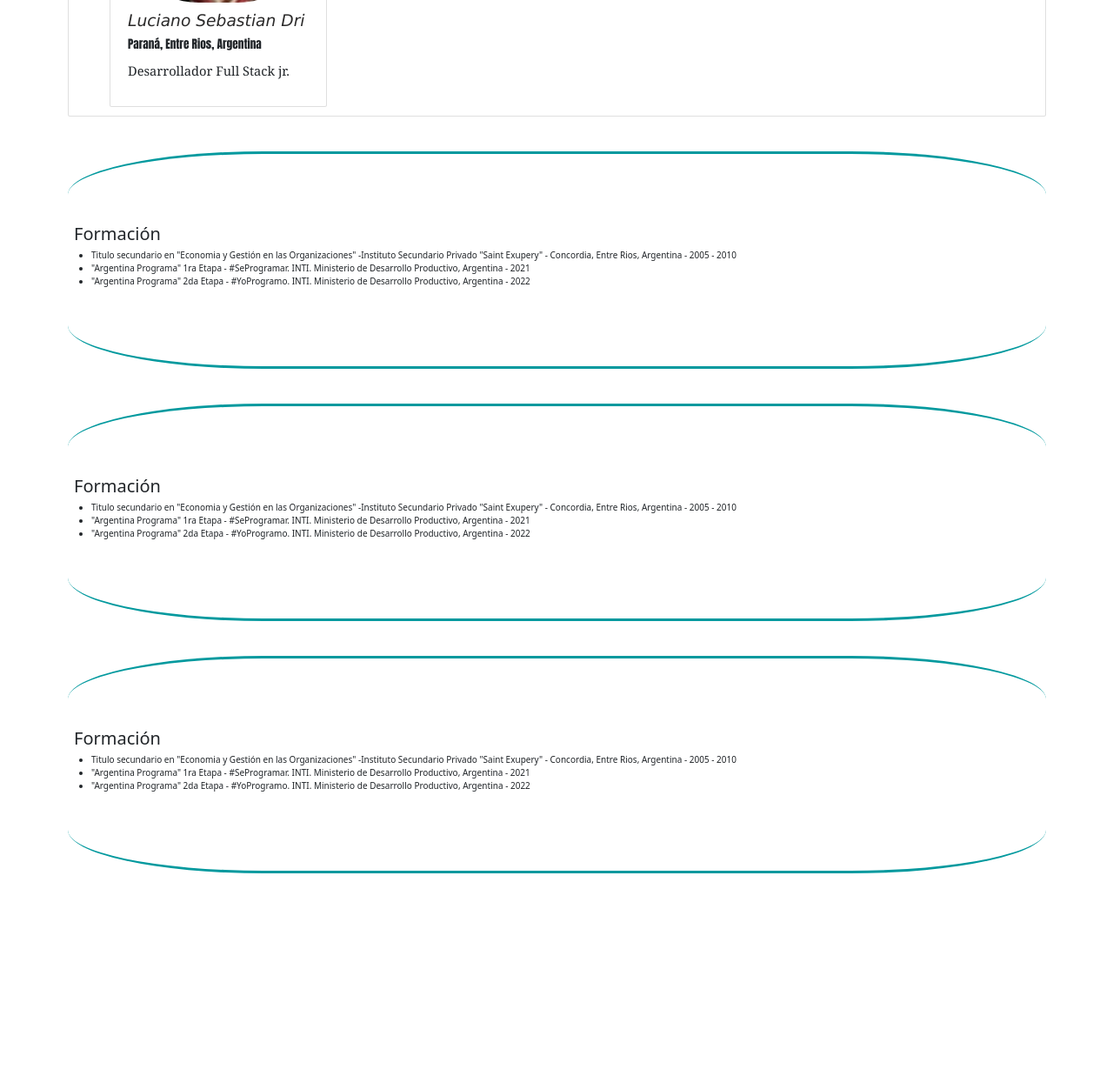
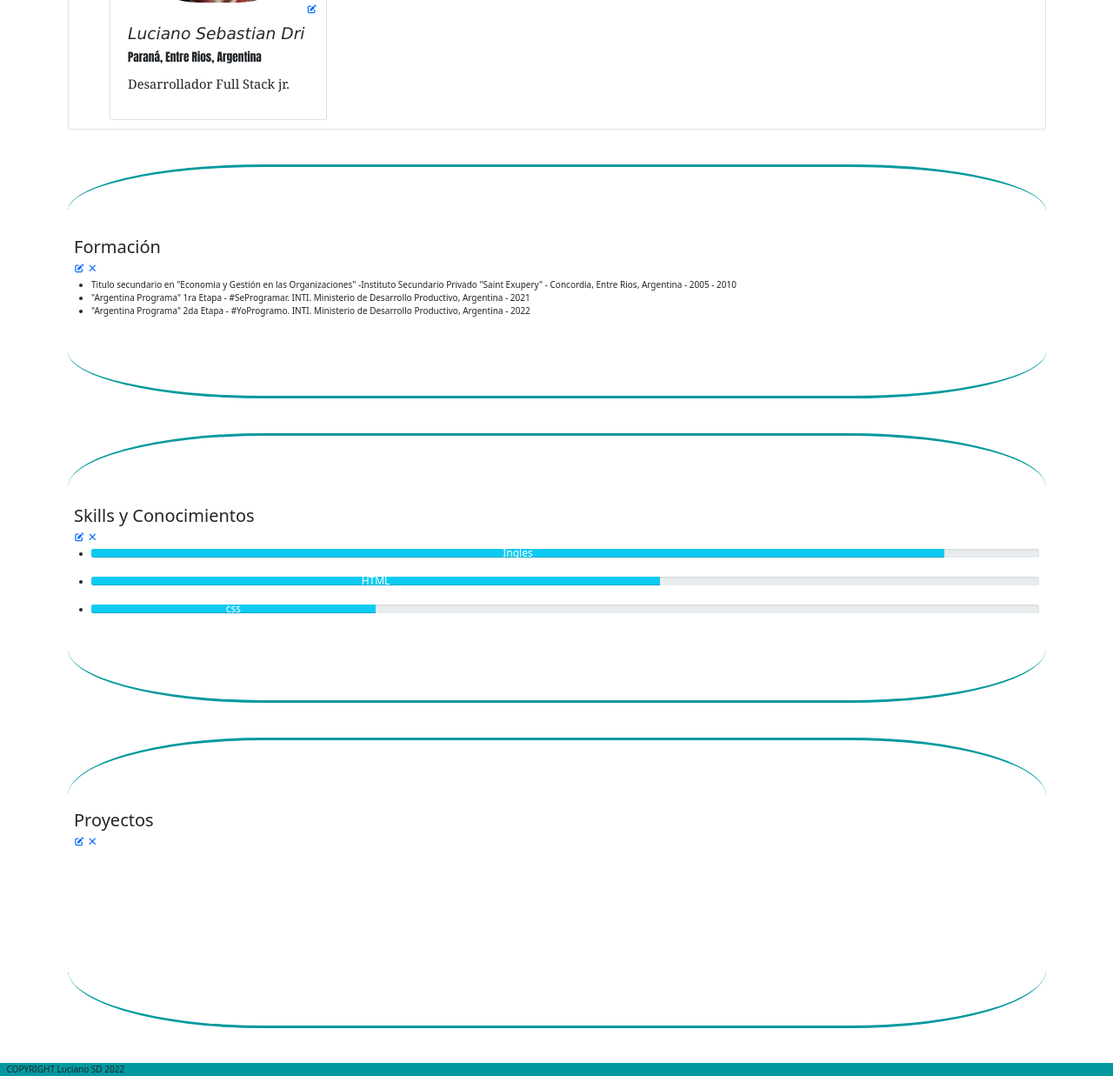
Before and after one commit to LsDri92/maquetadoportfolio, a plain HTML site: page Portfolio/index.html in a window 1280 px wide. Shown: the part 342-1579 px from the top of the page at 87% size. Before the commit the page ends 1386 px from the top, so only its background shows below. Drawn offline with nearby package versions, Linux system fonts and the light colour scheme.

Commit message:
Add files via upload

```diff
--- a/Portfolio/index.html
+++ b/Portfolio/index.html
@@ -13,9 +13,10 @@
     <link rel="stylesheet" href="https://maxcdn.bootstrapcdn.com/bootstrap/3.4.1/css/bootstrap.min.css">
     <link rel="stylesheet" href="https://cdn.jsdelivr.net/npm/bootstrap@5.1.3/dist/css/bootstrap.min.css"
         integrity="sha384-1BmE4kWBq78iYhFldvKuhfTAU6auU8tT94WrHftjDbrCEXSU1oBoqyl2QvZ6jIW3" crossorigin="anonymous">
-    <link rel="stylesheet"
-        href="https://cdn.jsdelivr.net/npm/@fortawesome/fontawesome-free@5.15.4/css/fontawesome.min.css"
-        integrity="sha384-jLKHWM3JRmfMU0A5x5AkjWkw/EYfGUAGagvnfryNV3F9VqM98XiIH7VBGVoxVSc7" crossorigin="anonymous">
+    <link rel="stylesheet" href="node_modules\@fortawesome\fontawesome-free\css/all.css">
+    <link rel="stylesheet" href="node_modules/@fortawesome/fontawesome-free/css/all.min.css">
+    <link href="https://cdn.jsdelivr.net/npm/bootstrap@5.0.1/dist/css/bootstrap.min.css" rel="stylesheet"
+    integrity="sha384-+0n0xVW2eSR5OomGNYDnhzAbDsOXxcvSN1TPprVMTNDbiYZCxYbOOl7+AMvyTG2x" crossorigin="anonymous">
 
 </head>
 
@@ -39,6 +40,7 @@
         <div class=" container-fluid card myself-card ">
             <div class="card" style="width:250px">
                 <img class="card-img-top" src="cv.png" alt="fotocv-prueba" width="100%">
+                <div class="btn-edit"> <a href="#" class="btn-right">  <i class="fa fa-edit"></i>  </a>  </div>
 
                 <div class="card-body">
                     <h4 class="card-title">Luciano Sebastian Dri</h4>
@@ -50,37 +52,54 @@
 
         <div class="container-fluid formation">
             <h2>Formación</h2>
+            <div class="btn-edit"> <a href="#" class="btn-right">  <i class="fa fa-edit"></i>   </a>  </div>
+            <div class="btn-edit"> <a href="#" class="btn-right">  <i class="fa fa-times"></i>   </a>  </div>
+                    <ul>
+                        <li> Titulo secundario en "Economia y Gestión en las Organizaciones" -Instituto Secundario
+                            Privado
+                            "Saint Exupery" - Concordia, Entre Rios, Argentina - 2005 - 2010</li>
+                        <li>"Argentina Programa" 1ra Etapa - #SeProgramar. INTI. Ministerio de Desarrollo Productivo,
+                            Argentina
+                            - 2021 </li>
+                        <li>"Argentina Programa" 2da Etapa - #YoProgramo. INTI. Ministerio de Desarrollo Productivo,
+                            Argentina -
+                            2022</li>
+                    </ul>
 
+        </div>
+
+        <div class="container-fluid formation">
+            <h2>Skills y Conocimientos</h2>
+            <div class="btn-edit"> <a href="#" class="btn-right">  <i class="fa fa-edit"></i>   </a>  </div>
+            <div class="btn-edit"> <a href="#" class="btn-right">  <i class="fa fa-times"></i>   </a>  </div>
             <ul>
-                <li> Titulo secundario en "Economia y Gestión en las Organizaciones" -Instituto Secundario Privado "Saint Exupery" - Concordia, Entre Rios, Argentina - 2005 - 2010</li>
-                <li>"Argentina Programa" 1ra Etapa - #SeProgramar. INTI. Ministerio de Desarrollo Productivo, Argentina - 2021 </li>
-                <li>"Argentina Programa" 2da Etapa - #YoProgramo. INTI. Ministerio de Desarrollo Productivo, Argentina - 2022</li>
+                <li> <div class="progress">
+                    <div class="progress-bar bg-info" style="width:90%"> Ingles </div>
+                  </div></li>
+                <li><div class="progress">
+                    <div class="progress-bar bg-info" style="width:60%"> HTML </div>
+                  </div> </li>
+                <li><div class="progress">
+                    <div class="progress-bar bg-info" style="width:30%">css</div>
+                  </div></li>
             </ul>
 
         </div>
 
         <div class="container-fluid formation">
-            <h2>Formación</h2>
+            <h2>Proyectos  </h2>
+            <div class="btn-edit"> <a href="#" class="btn-right">  <i class="fa fa-edit"></i>   </a>  </div>
+            <div class="btn-edit"> <a href="#" class="btn-right">  <i class="fa fa-times"></i>   </a>  </div>
 
-            <ul>
-                <li> Titulo secundario en "Economia y Gestión en las Organizaciones" -Instituto Secundario Privado "Saint Exupery" - Concordia, Entre Rios, Argentina - 2005 - 2010</li>
-                <li>"Argentina Programa" 1ra Etapa - #SeProgramar. INTI. Ministerio de Desarrollo Productivo, Argentina - 2021 </li>
-                <li>"Argentina Programa" 2da Etapa - #YoProgramo. INTI. Ministerio de Desarrollo Productivo, Argentina - 2022</li>
-            </ul>
-
-        </div>
-
-        <div class="container-fluid formation">
-            <h2>Formación</h2>
-
-            <ul>
-                <li> Titulo secundario en "Economia y Gestión en las Organizaciones" -Instituto Secundario Privado "Saint Exupery" - Concordia, Entre Rios, Argentina - 2005 - 2010</li>
-                <li>"Argentina Programa" 1ra Etapa - #SeProgramar. INTI. Ministerio de Desarrollo Productivo, Argentina - 2021 </li>
-                <li>"Argentina Programa" 2da Etapa - #YoProgramo. INTI. Ministerio de Desarrollo Productivo, Argentina - 2022</li>
-            </ul>
+           <div class="proyect-box"> <img src="" alt="" ></div>
 
         </div>
 
     </main>
 
+    <footer class="container-fluid footer">
+
+        COPYRIGHT Luciano SD 2022
+    </footer>
+
 </body>
--- a/Portfolio/styles.css
+++ b/Portfolio/styles.css
@@ -109,3 +109,29 @@
     border-left: 20px;
     border-right: 20px;
 }
+
+
+.btn-edit{
+    color: black;
+    size: 20pt;
+    display: inline-block;
+
+}
+
+.btn-right{
+    float: right;
+}
+
+.proyect-box{
+    margin: 20px;
+    padding: 10px 10px;
+    width: 150px;
+    height: 80px;
+    border-radius: 20%;
+    border-style: solid;
+    border: orangered;
+}
+
+.footer{
+    background-color: #02999E;
+}
```
